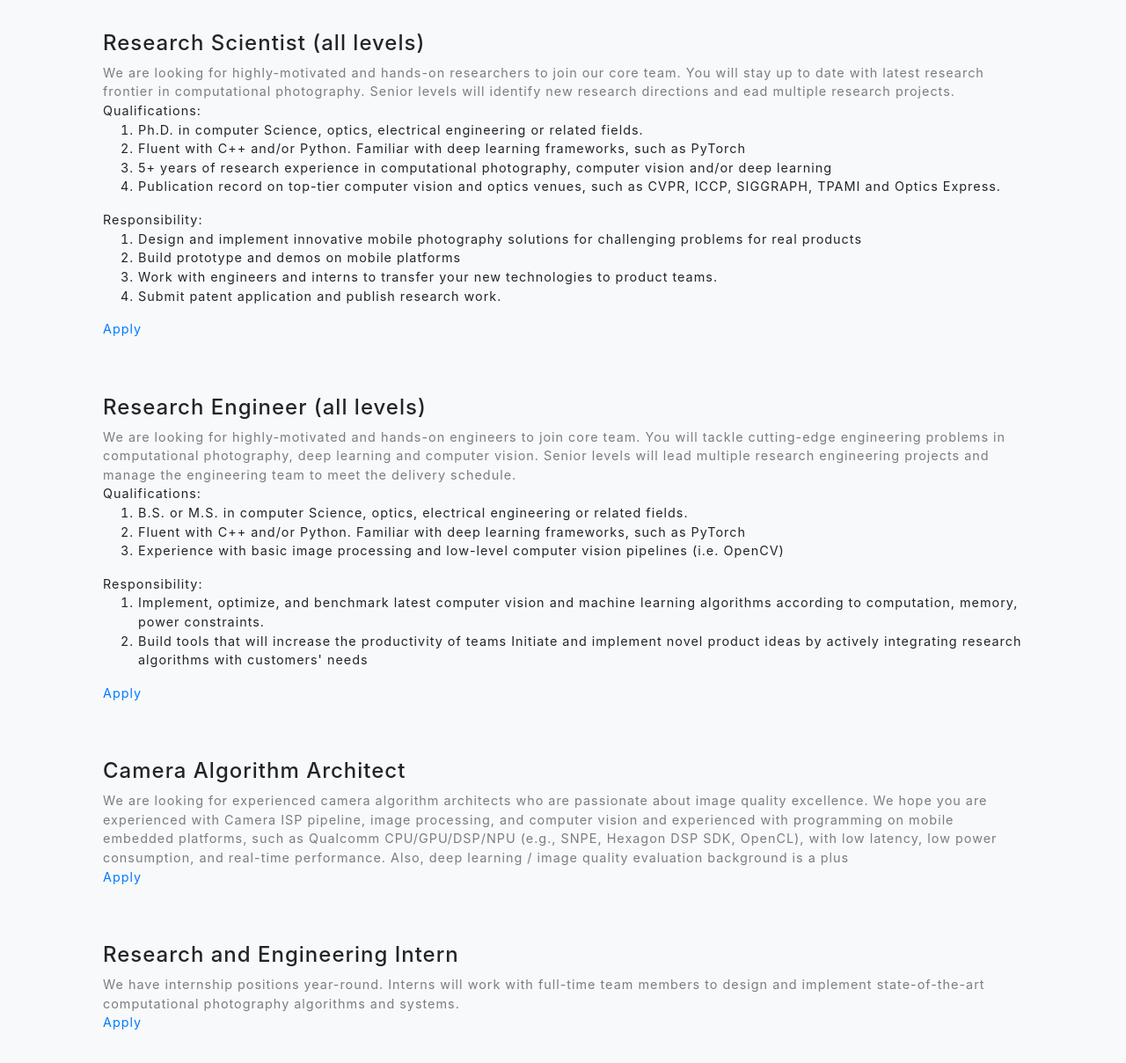
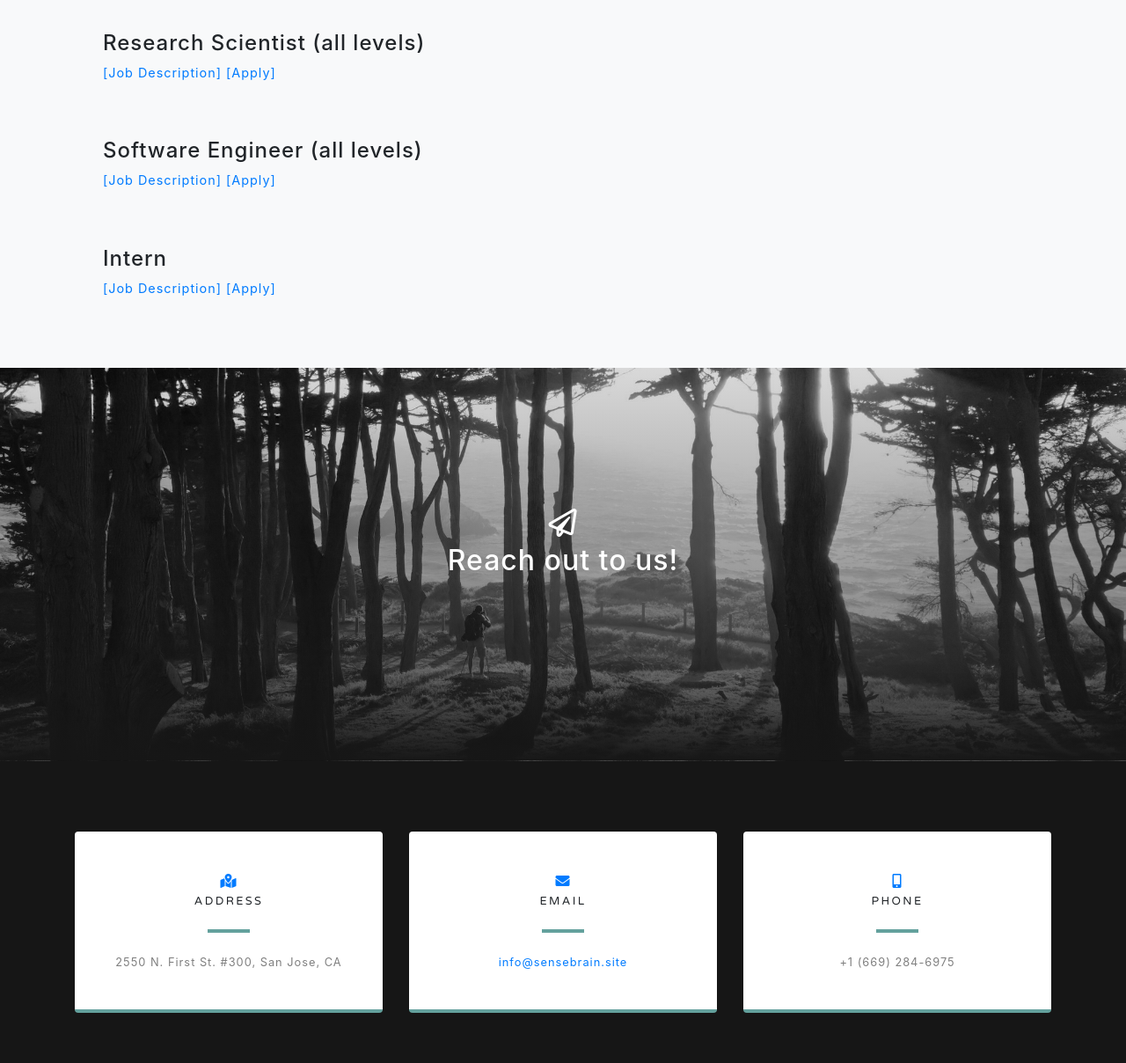
Before and after one commit to SenseBrainTech/sensebraintech.github.io, a website with bundled scripts: page index.html in a window 1280 px wide. Shown: the part 4051-5259 px from the top of the page at 88% size. Built offline with nearby package versions, Linux system fonts and the light colour scheme.

Commit message:
update JDs

```diff
--- a/index.html
+++ b/index.html
@@ -242,66 +242,19 @@
         <p style="text-align:center"><a class="js-scroll-trigger" href="https://docs.google.com/document/d/1YralmXmMufQmWdUAW1t31HEia_yIl-3k4cb58vEXFZc/edit?usp=sharing">Interview Tips</a></p>
         <div class="project-text w-100 text-center text-lg-left">
           <h4 class="text-black">Research Scientist (all levels)</h4>
-          <p class="mb-0 text-black-50">
-            We are looking for highly-motivated and hands-on researchers to join our core team. You will stay up to
-            date with latest research frontier in computational photography. Senior levels will identify new research directions and
-            ead multiple research projects. </p>
-            Qualifications:
-            <ol>
-              <li>Ph.D. in computer Science, optics, electrical engineering or related fields.</li>
-              <li>Fluent with C++ and/or Python. Familiar with deep learning frameworks, such as PyTorch</li>
-              <li>5+ years of research experience in computational photography, computer vision and/or deep learning</li>
-              <li>Publication record on top-tier computer vision and optics venues, such as CVPR, ICCP, SIGGRAPH, TPAMI and Optics Express.</li>
-            </ol>
-          Responsibility:
-            <ol>
-              <li>Design and implement innovative mobile photography solutions for challenging problems for real products</li>
-              <li>Build prototype and demos on mobile platforms</li>
-              <li>Work with engineers and interns to transfer your new technologies to product teams.</li>
-              <li>Submit patent application and publish research work.</li>
-            </ol>
-          <a href="mailto:info@sensebrain.ai?subject=Application - Research Scientist - Your Name &body=Please include your CV or resume">Apply</a>
+          <a href="https://docs.google.com/document/d/1lnreoEKNhgXeg5kqTAWK8fNSh7jni6AxN8ul1GlibnY/edit?usp=sharing">[Job Description]</a>
+          <a href="mailto:info@sensebrain.ai?subject=Application - Research Scientist - Your Name &body=Please include your CV or resume">[Apply]</a>
+        </div>
+        <div class="project-text w-100 text-center text-lg-left">
+          <h4 class="text-black">Software Engineer (all levels)</h4>
+          <a href="https://docs.google.com/document/d/1L9PCQCeX0NdjAD7sjY8kKShQFL0m_QyKayayIu3nmsI/edit?usp=sharing">[Job Description]</a>
+          <a href="mailto:info@sensebrain.ai?subject=Application - Research Engineer - Your Name &body=Please include your CV or resume">[Apply]</a>
 
         </div>
         <div class="project-text w-100 text-center text-lg-left">
-          <h4 class="text-black">Research Engineer (all levels)</h4>
-          <p class="mb-0 text-black-50">
-            We are looking for highly-motivated and hands-on engineers to join core team. You will tackle cutting-edge
-            engineering problems in computational photography, deep learning and computer vision. Senior levels
-            will lead multiple research engineering projects and manage the engineering team to meet the delivery schedule. </p>
-            Qualifications:
-            <ol>
-              <li>B.S. or M.S. in computer Science, optics, electrical engineering or related fields.</li>
-              <li>Fluent with C++ and/or Python. Familiar with deep learning frameworks, such as PyTorch</li>
-              <li>Experience with basic image processing and low-level computer vision pipelines (i.e. OpenCV)</li>
-            </ol>
-            Responsibility:
-            <ol>
-              <li>Implement, optimize, and benchmark latest computer vision and machine learning algorithms according
-                to computation, memory, power constraints.</li>
-              <li>Build tools that will increase the productivity of teams Initiate and implement novel product
-            ideas by actively integrating research algorithms with customers' needs</li>
-            </ol>
-          <a href="mailto:info@sensebrain.ai?subject=Application - Research Engineer - Your Name &body=Please include your CV or resume">Apply</a>
-
-        </div>
-        <div class="project-text w-100 text-center text-lg-left">
-          <h4 class="text-black">Camera Algorithm Architect</h4>
-          <p class="mb-0 text-black-50">
-            We are looking for experienced camera algorithm architects who are passionate about image quality excellence.
-            We hope you are experienced with Camera ISP pipeline, image processing, and computer vision and experienced
-            with programming on mobile embedded platforms, such as Qualcomm CPU/GPU/DSP/NPU (e.g., SNPE, Hexagon DSP SDK, OpenCL),
-            with low latency, low power consumption, and real-time performance. Also, deep learning / image quality evaluation background is a plus
-          </p>
-          <a href="mailto:info@sensebrain.ai?subject=Application - Camera Architect - Your Name &body=Please include your CV or resume">Apply</a>
-        </div>
-        <div class="project-text w-100 text-center text-lg-left">
-          <h4 class="text-black">Research and Engineering Intern</h4>
-          <p class="mb-0 text-black-50">
-            We have internship positions year-round. Interns will work with full-time team members
-            to design and implement state-of-the-art computational photography algorithms and systems.
-          </p>
-          <a href="mailto:info@sensebrain.ai?subject=Application - Internship - Your Name &body=Please include your CV or resume">Apply</a>
+          <h4 class="text-black">Intern</h4>
+          <a href="https://docs.google.com/document/d/1e_ksgCp0D9wlkNcvGI4X9F90WK_-ubBNXnI9f3X1-8Q/edit?usp=sharing">[Job Description]</a>
+          <a href="mailto:info@sensebrain.ai?subject=Application - Internship - Your Name &body=Please include your CV or resume">[Apply]</a>
         </div>
     </div>
   </section>
```
